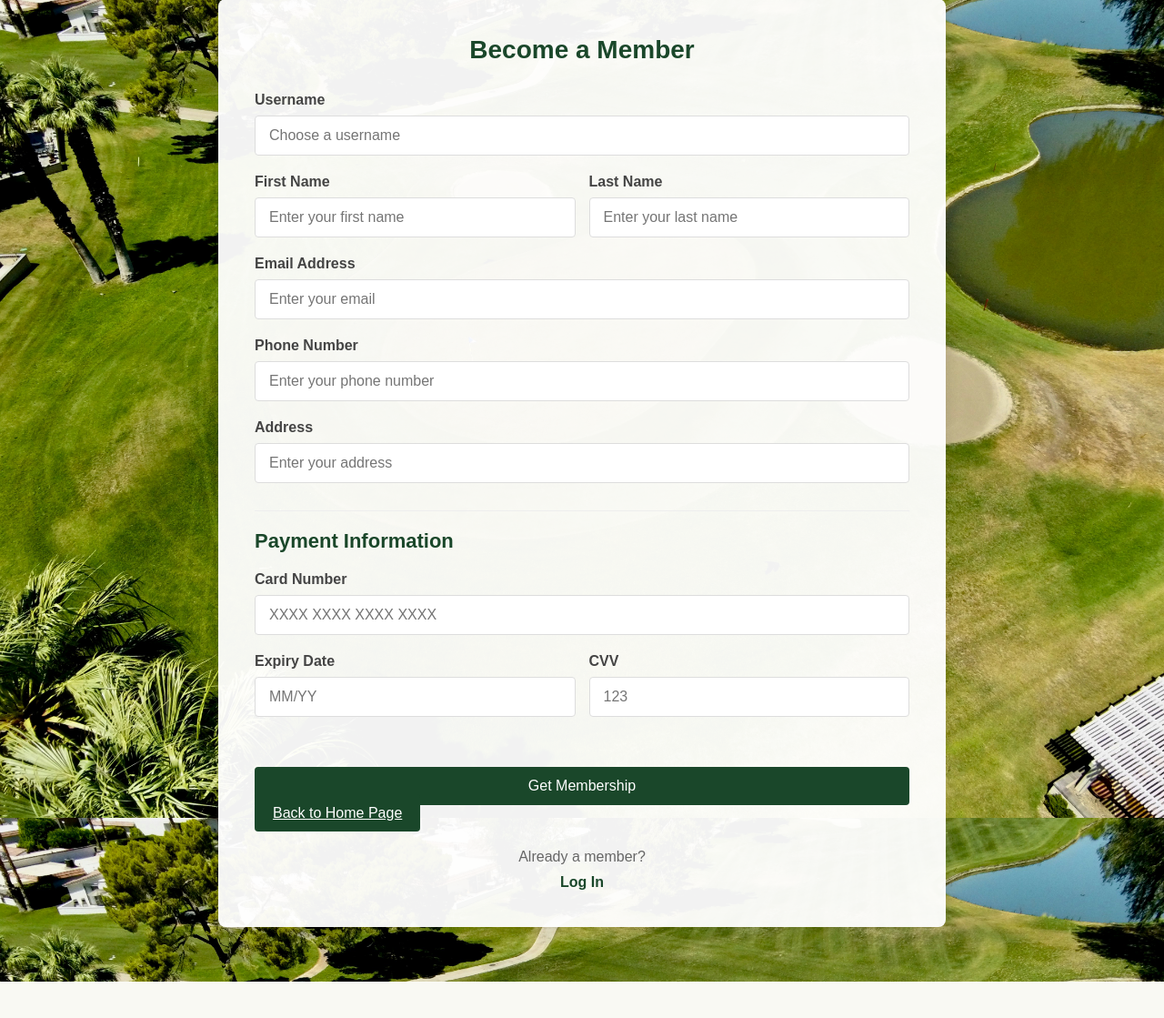
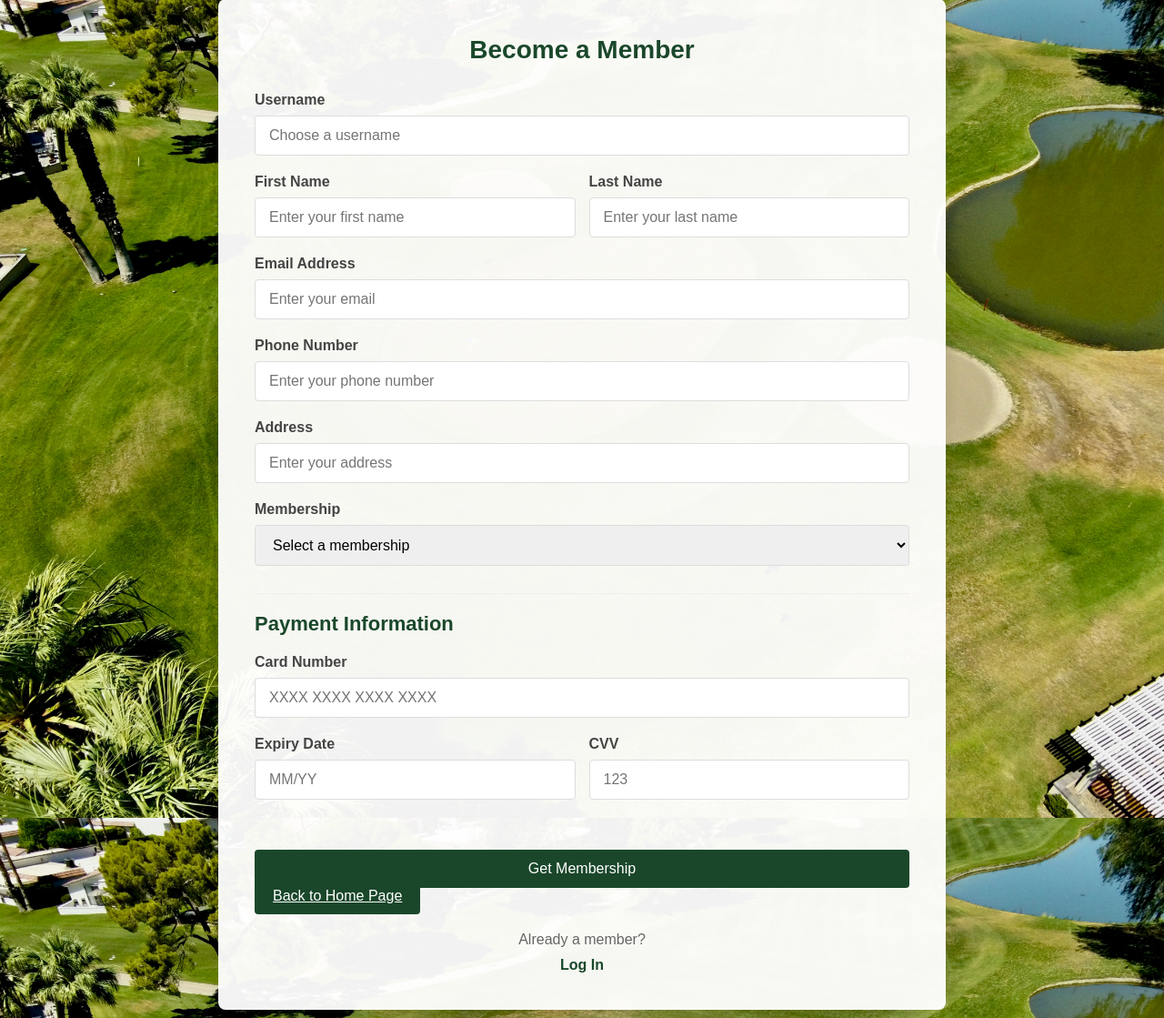
Before and after one commit to Burgosss/LaEsmeraldaGolfClub, a PHP site: page /Usuario/membresia.html in a window 1280 px wide. Shown: the part 61-1180 px from the top of the page at 91% size. Before the commit the page ends 1140 px from the top, so only its background shows below. Run offline with PHP 8.4, Linux system fonts and the light colour scheme.

Commit message:
actualizar membresia

```diff
--- a/Usuario/membresia.html
+++ b/Usuario/membresia.html
@@ -49,6 +49,19 @@
           <div id="address-error" class="error-message">Address is required.</div>
         </div>
 
+        <div class="form-group">
+          <label for="membership">Membership</label>
+          <select id="membership" name="membership" class="form-control" required>
+            <option value="">Select a membership</option>
+            <option value="gold">VIP Membership</option>
+            <option value="silver">GOLD Membership</option>
+            <option value="bronze">SILVER Membership</option>
+          </select>
+          <div id="membership-error" class="error-message">Membership is required.</div>
+        </div>
+
+
+
         <div class="payment-section">
           <h2>Payment Information</h2>
 
--- a/js/membership.js
+++ b/js/membership.js
@@ -6,6 +6,8 @@ document.addEventListener('DOMContentLoaded', function () {
     const emailInput = document.getElementById('email');
     const phoneInput = document.getElementById('phone');
     const addressInput = document.getElementById('address');
+
+    const membershipInput = document.getElementById('membership');
     const cardNumberInput = document.getElementById('cardNumber');
     const expiryDateInput = document.getElementById('expiryDate');
     const cvvInput = document.getElementById('cvv');
@@ -89,6 +91,7 @@ document.addEventListener('DOMContentLoaded', function () {
             isValidEmail(emailInput.value) &&
             isValidPhone(phoneInput.value) &&
             addressInput.value.trim() !== '' &&
+            membershipInput.value.trim() !== '' &&
             isValidCardNumber(cardNumberInput.value) &&
             isValidExpiryDate(expiryDateInput.value) &&
             isValidCVV(cvvInput.value)
@@ -111,6 +114,10 @@ document.addEventListener('DOMContentLoaded', function () {
         let formattedVal = val.replace(/(\d{4})/g, '$1 ').trim();
         cardNumberInput.value = formattedVal.substring(0, 19);
         validateField(cardNumberInput, cardNumberError, isValidCardNumber);
+    });
+
+    membershipInput.addEventListener('change', () => {
+        validateField(membershipInput, document.getElementById('membership-error'), val => val !== '');
     });
 
     expiryDateInput.addEventListener('input', function () {
```
Also changed, not shown: Usuario/register_member.php (+28 -18 lines), db/db.php (+10 -0 lines).
